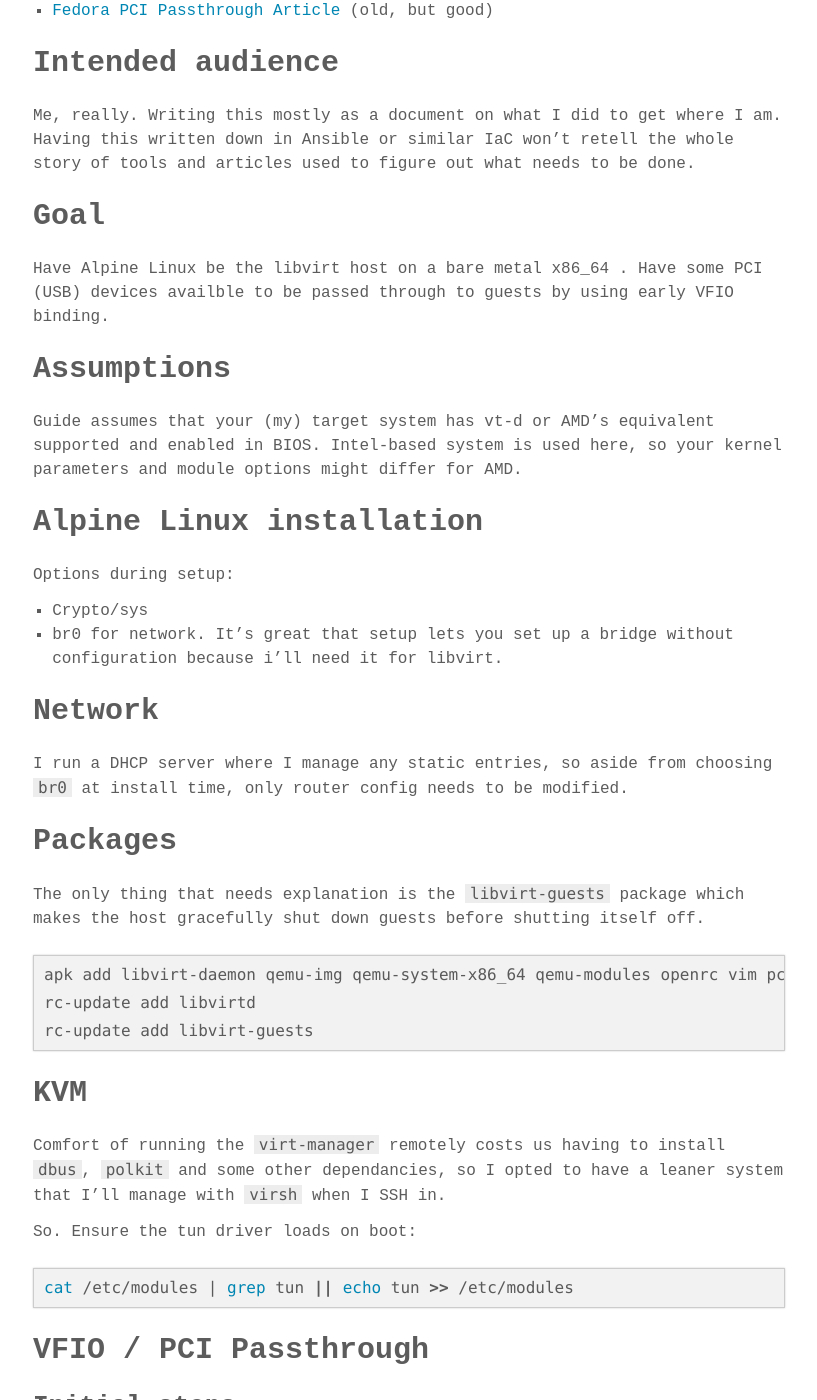
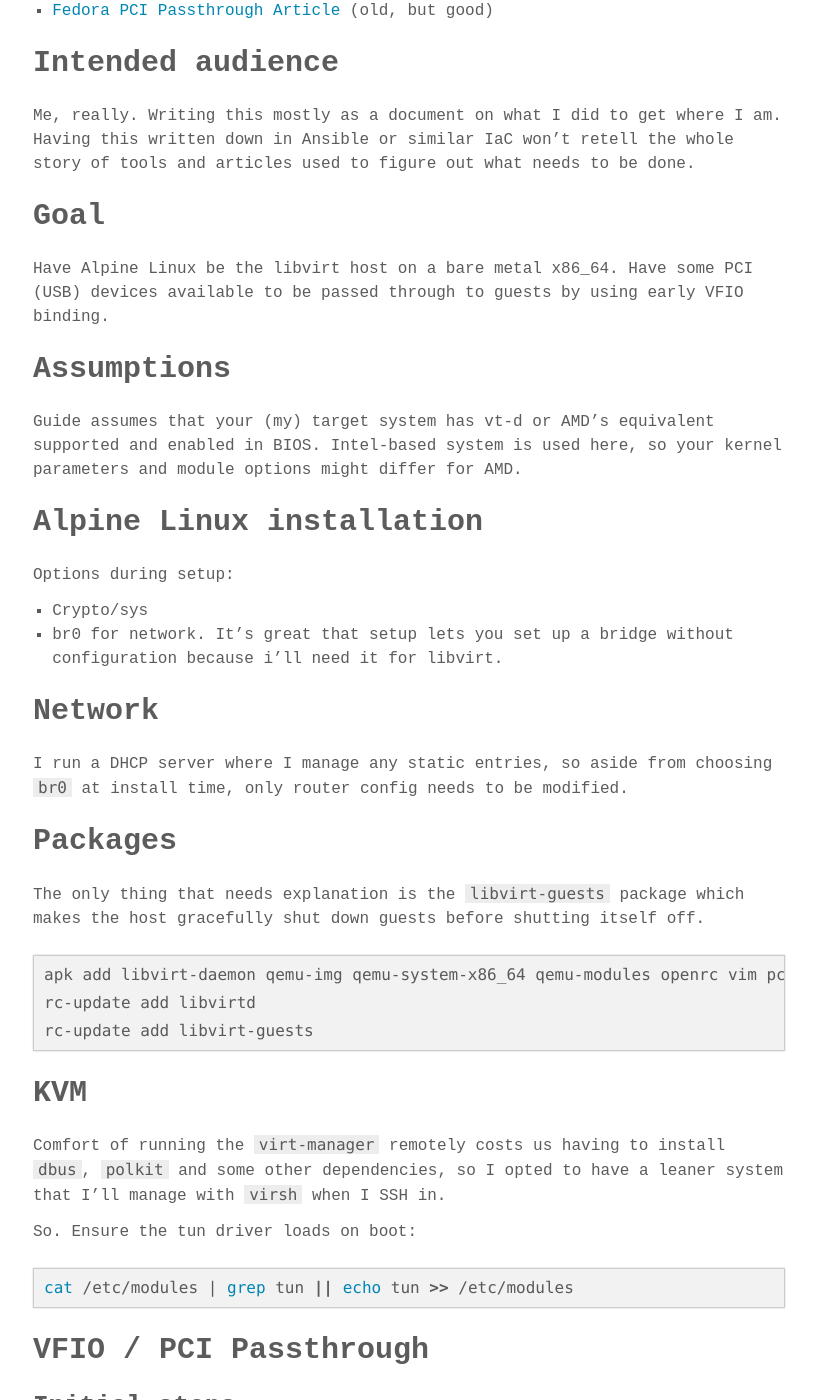
Before and after one commit to Kaurin/kaurin.github.io, a Jekyll site: the page built from _posts/2022-04-03-Alpine-Linux-KVM-PCI-Passthrough.markdown, in a window 1280 px wide and 1400 px high, scrolled down 458 px. Shown: the whole window, without its empty margins (231-1048 px from the left). Built offline with Jekyll 4.4.1, drawn with Linux system fonts in a browser that asks for light colours; some web fonts are replaced; comment, search, counter and statistics services are not loaded; some of the changed text lies outside the part shown.

Commit message:
Spell checks

````diff
--- a/_posts/2022-04-03-Alpine-Linux-KVM-PCI-Passthrough.markdown
+++ b/_posts/2022-04-03-Alpine-Linux-KVM-PCI-Passthrough.markdown
@@ -22,7 +22,7 @@
 
 # Goal
 
-Have Alpine Linux be the libvirt host on a bare metal x86_64 . Have some PCI (USB) devices availble to be passed through to guests by using early VFIO binding.
+Have Alpine Linux be the libvirt host on a bare metal x86_64. Have some PCI (USB) devices available to be passed through to guests by using early VFIO binding.
 
 
 # Assumptions
@@ -52,7 +52,7 @@
 
 # KVM
 
-Comfort of running the `virt-manager` remotely costs us having to install `dbus`, `polkit` and some other dependancies, so I opted to have a leaner system that I'll manage with `virsh` when I SSH in.
+Comfort of running the `virt-manager` remotely costs us having to install `dbus`, `polkit` and some other dependencies, so I opted to have a leaner system that I'll manage with `virsh` when I SSH in.
 
 So. Ensure the tun driver loads on boot:
 
@@ -112,7 +112,7 @@
  for usb_ctrl in $(find /sys/bus/usb/devices/usb* -maxdepth 0 -type l); do pci_path="$(dirname "$(realpath "${usb_ctrl}")")"; echo "Bus $(cat "${usb_ctrl}/busnum") --> $(basename $pci_path) (IOMMU group $(basename $(realpath $pci_path/iommu_group)))"; lsusb -s "$(cat "${usb_ctrl}/busnum"):"; echo; done
  ```
 
-...Which will print out this convenient list of IOMMU groups in relation to USB devices. Conveniently, all three of my USB devices are in the same IOMMU group. To be more precise, USB bus 3 and USB bus 4 are in the same IOMMU group:
+...which will print out this convenient list of IOMMU groups in relation to USB devices. Conveniently, all three of my USB devices are in the same IOMMU group. To be more precise, USB bus 3 and USB bus 4 are in the same IOMMU group:
 
 ```
 Bus 3 --> 0000:00:1a.0 (IOMMU group 4)
````
Also changed, not shown: other parts of _posts/2022-04-03-Alpine-Linux-KVM-PCI-Passthrough.markdown (+1 -1 lines).
